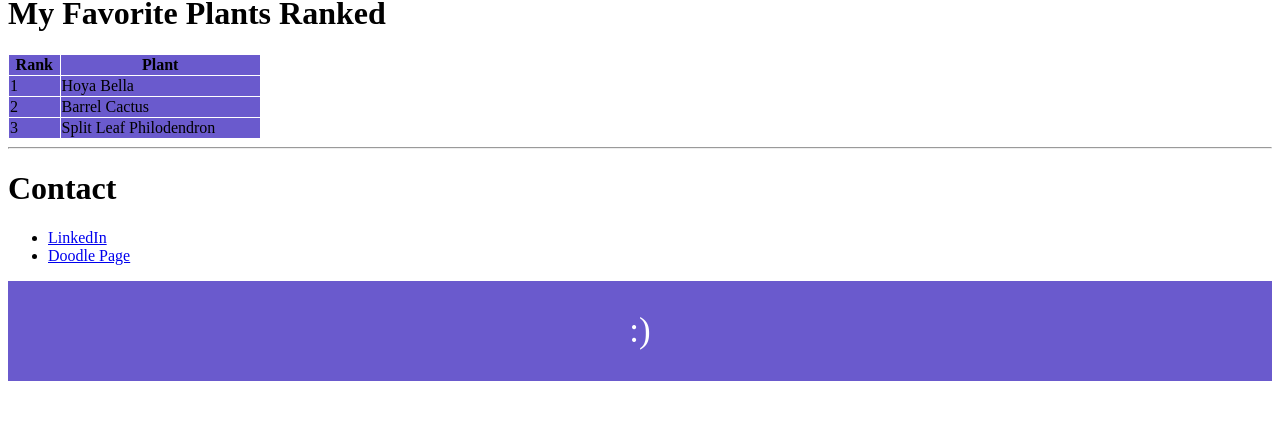
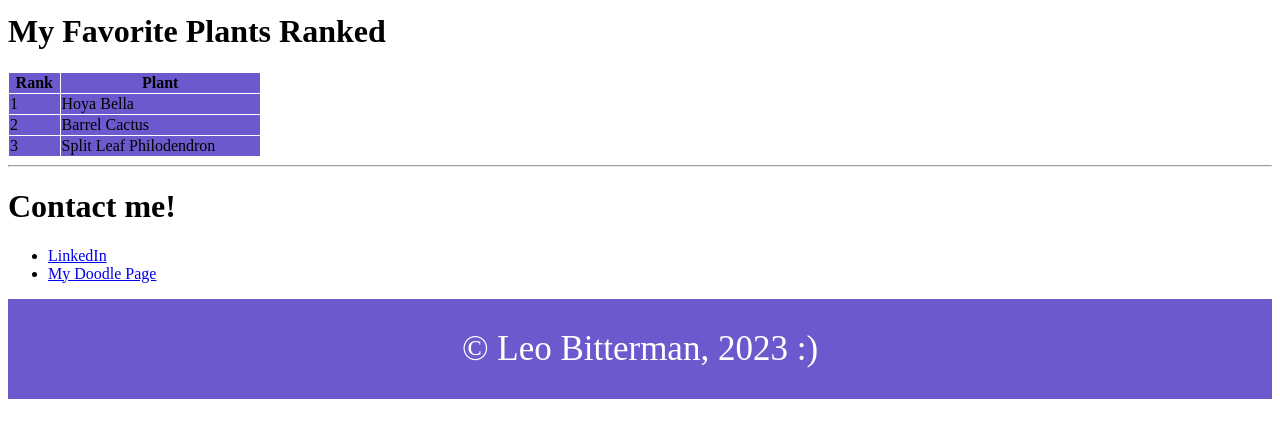
Before and after one commit to lbitterman/lab-2-files, a plain HTML site: page images/index.html in a window 1280 px wide. Shown: the part 294-732 px from the top of the page. Drawn offline with Linux system fonts and the light colour scheme.

Commit message:
Final Commit

```diff
--- a/images/index.html
+++ b/images/index.html
@@ -1,5 +1,5 @@
 <!DOCTYPE html>
-
+/*hey homies*/
 <html>
   <head lang="en-US" >
     <title> Leo Bitterman Assignment</title>
@@ -10,6 +10,7 @@
   text-align: center;
   font-size: 35px;
   color: white;
+      /*actually forgot the names of my fav plants so these aren't accurate but whatever*/
       }
       table, th, td {
         border: 1px solid white;
@@ -58,12 +59,12 @@
       </tr>
     </table>
     <hr>
-    <h1>Contact</h1>
+    <h1>Contact me!</h1>
     <ul>
       <li><a href="https://www.linkedin.com/in/leo-bitterman-383430290/"> LinkedIn</a></li>
-      <li><a href="https://www.instagram.com/lilbitter.arts/?hl=en"> Doodle Page </a></li>
+      <li><a href="https://www.instagram.com/lilbitter.arts/?hl=en"> My Doodle Page </a></li>
     </ul>
-    <footer> :) </footer>
+    <footer> &copy Leo Bitterman, 2023 :) </footer>
 
   </body>
 </html>
```
